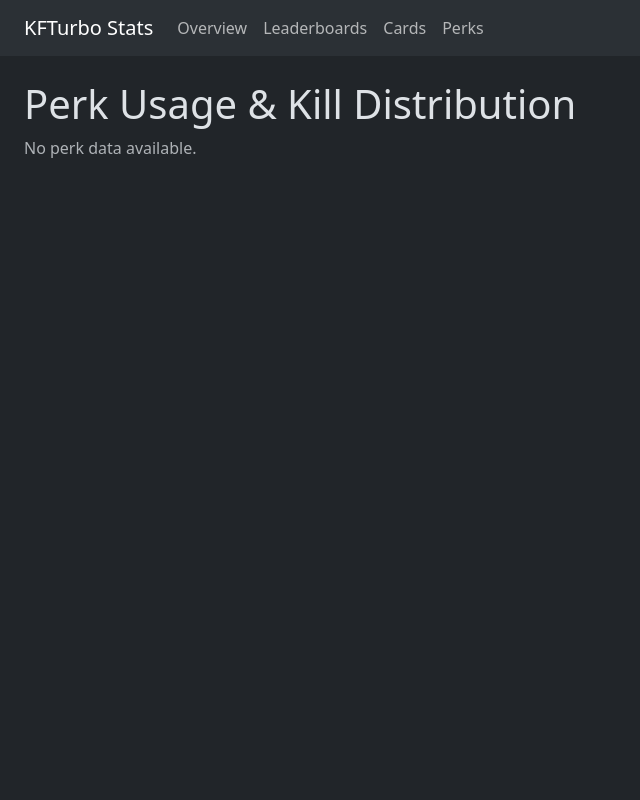
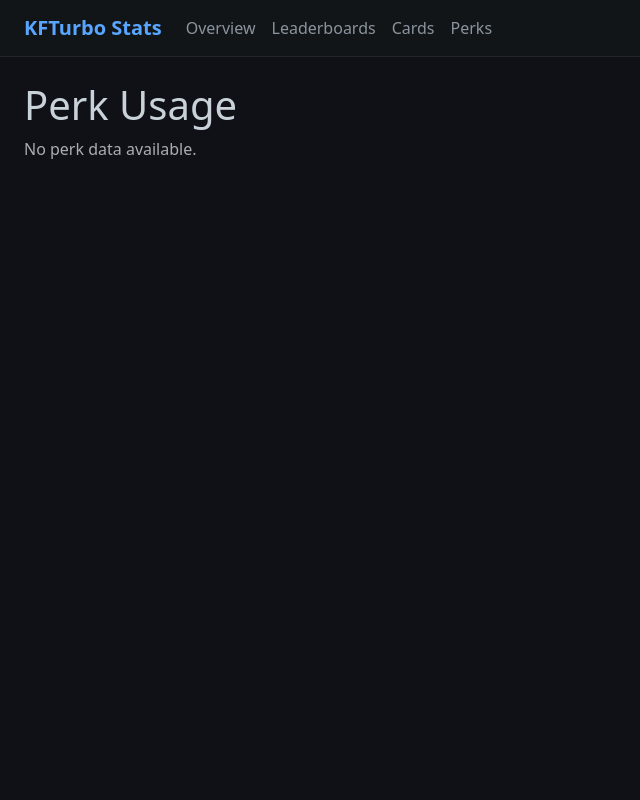
Before and after one commit to KFPilot/KFTurboStatServer, a Flask app: page /perks in a window 1280 px wide. Shown: the whole page, without its empty margins (0-640 px from the left). Run offline with Flask 3, Linux system fonts and the light colour scheme; data that the repository does not hold is empty.

Commit message:
Updated style.

```diff
--- a/StatPage/db.py
+++ b/StatPage/db.py
@@ -11,6 +11,7 @@ PERK_NAMES = {
     "COM": "Commando",
     "FIR": "Firebug",
     "MED": "Field Medic",
+    "BER": "Berserker",
 }
 
 GAMETYPE_NAMES = {
--- a/StatPage/static/style.css
+++ b/StatPage/static/style.css
@@ -1,25 +1,154 @@
+:root {
+    --bs-body-bg: #0f1117;
+    --bs-body-color: #c9d1d9;
+    --card-bg: #161b22;
+    --card-border: #21262d;
+    --nav-bg: #111518;
+    --accent: #58a6ff;
+    --accent-dim: #1f6feb;
+    --table-hover: rgba(88, 166, 255, 0.06);
+}
+
 body {
     min-height: 100vh;
+    background: var(--bs-body-bg);
+    color: var(--bs-body-color);
+}
+
+/* Navbar */
+.navbar {
+    background: var(--nav-bg) !important;
+    border-bottom: 1px solid var(--card-border);
+}
+
+.navbar-brand {
+    font-weight: 700;
+    color: var(--accent) !important;
+}
+
+.nav-link {
+    color: #8b949e !important;
+    transition: color 0.15s;
+}
+
+.nav-link:hover {
+    color: var(--accent) !important;
+}
+
+/* Cards */
+.card {
+    background: var(--card-bg);
+    border: 1px solid var(--card-border);
+    border-radius: 0.5rem;
+}
+
+.card-title {
+    color: #8b949e;
+    font-size: 0.85rem;
+    text-transform: uppercase;
+    letter-spacing: 0.04em;
+}
+
+/* Tables */
+.table {
+    --bs-table-bg: transparent;
+    --bs-table-striped-bg: rgba(255, 255, 255, 0.02);
+    --bs-table-hover-bg: var(--table-hover);
+    color: var(--bs-body-color);
+    border-color: var(--card-border);
+}
+
+.table thead th {
+    border-bottom-color: var(--card-border);
+    color: #8b949e;
+    font-size: 0.8rem;
+    text-transform: uppercase;
+    letter-spacing: 0.03em;
+}
+
+.table td {
+    border-color: var(--card-border);
 }
 
 .table-sortable th {
     cursor: pointer;
     user-select: none;
+    transition: color 0.15s;
 }
 
 .table-sortable th:hover {
-    color: #0d6efd;
+    color: var(--accent);
 }
 
 .table-sortable th.sorted-asc::after {
     content: " \25B2";
+    color: var(--accent);
 }
 
 .table-sortable th.sorted-desc::after {
     content: " \25BC";
+    color: var(--accent);
 }
 
+/* Stat cards */
 .stat-highlight {
     font-size: 1.5rem;
     font-weight: 600;
+    color: #e6edf3;
 }
+
+.display-6 {
+    color: #e6edf3;
+}
+
+/* Badges */
+.badge.bg-success {
+    background: #1a7f37 !important;
+}
+
+.badge.bg-danger {
+    background: #9e2a2a !important;
+}
+
+.badge.bg-secondary {
+    background: #30363d !important;
+}
+
+/* Links */
+a {
+    color: var(--accent);
+    text-decoration: none;
+}
+
+a:hover {
+    color: #79c0ff;
+}
+
+/* Form controls in navbar */
+.form-check-input:checked {
+    background-color: var(--accent-dim);
+    border-color: var(--accent-dim);
+}
+
+.form-check-label {
+    color: #8b949e;
+}
+
+/* Scrollbar */
+::-webkit-scrollbar {
+    width: 8px;
+    height: 8px;
+}
+
+::-webkit-scrollbar-track {
+    background: var(--bs-body-bg);
+}
+
+::-webkit-scrollbar-thumb {
+    background: #30363d;
+    border-radius: 4px;
+}
+
+::-webkit-scrollbar-thumb:hover {
+    background: #484f58;
+}
--- a/StatPage/templates/base.html
+++ b/StatPage/templates/base.html
@@ -6,6 +6,12 @@
     <title>{% block title %}KFTurbo Stats{% endblock %}</title>
     <link href="https://cdn.jsdelivr.net/npm/bootstrap@5.3.3/dist/css/bootstrap.min.css" rel="stylesheet">
     <script src="https://cdn.jsdelivr.net/npm/chart.js@4.4.7/dist/chart.umd.min.js"></script>
+    <script>
+    Chart.defaults.color = '#8b949e';
+    Chart.defaults.borderColor = '#21262d';
+    Chart.defaults.backgroundColor = 'rgba(88, 166, 255, 0.6)';
+    Chart.defaults.devicePixelRatio = Math.max(window.devicePixelRatio, 2);
+    </script>
     <link rel="stylesheet" href="{{ url_for('static', filename='style.css') }}">
 </head>
 <body>
--- a/StatPage/templates/cards.html
+++ b/StatPage/templates/cards.html
@@ -69,7 +69,7 @@ new Chart(document.getElementById('pickChart'), {
         datasets: [{
             label: 'Times Picked',
             data: top20.map(c => c.selected),
-            backgroundColor: '#0d6efd'
+            backgroundColor: '#1f6feb'
         }]
     },
     options: {
@@ -87,7 +87,7 @@ new Chart(document.getElementById('rateChart'), {
         datasets: [{
             label: 'Cards',
             data: withGames.map(c => ({ x: c.pick_rate, y: c.win_rate, label: c.cardid })),
-            backgroundColor: '#198754',
+            backgroundColor: '#1a7f37',
             pointRadius: 5
         }]
     },
--- a/StatPage/templates/perks.html
+++ b/StatPage/templates/perks.html
@@ -1,14 +1,14 @@
 {% extends "base.html" %}
 {% block title %}KFTurbo Stats — Perk Analytics{% endblock %}
 {% block content %}
-<h1>Perk Usage & Kill Distribution</h1>
+<h1>Perk Usage</h1>
 
 {% if perks %}
 <div class="row mb-4">
     <div class="col-md-4">
         <div class="card h-100">
             <div class="card-body">
-                <h5 class="card-title">Perk Usage (Waves Played)</h5>
+                <h5 class="card-title">Waves Played</h5>
                 <canvas id="usageChart" height="300"></canvas>
             </div>
         </div>
@@ -16,7 +16,7 @@
     <div class="col-md-4">
         <div class="card h-100">
             <div class="card-body">
-                <h5 class="card-title">Kill Distribution by Perk</h5>
+                <h5 class="card-title">Kill Distribution</h5>
                 <canvas id="killChart" height="300"></canvas>
             </div>
         </div>
@@ -24,7 +24,7 @@
     <div class="col-md-4">
         <div class="card h-100">
             <div class="card-body">
-                <h5 class="card-title">Damage Output by Perk</h5>
+                <h5 class="card-title">Damage Output</h5>
                 <canvas id="damageChart" height="300"></canvas>
             </div>
         </div>
@@ -35,7 +35,7 @@
     <div class="col-md-6">
         <div class="card">
             <div class="card-body">
-                <h5 class="card-title">Fleshpound Kills by Perk</h5>
+                <h5 class="card-title">Fleshpound Kills</h5>
                 <canvas id="fpKillChart" height="300"></canvas>
             </div>
         </div>
@@ -43,14 +43,14 @@
     <div class="col-md-6">
         <div class="card">
             <div class="card-body">
-                <h5 class="card-title">Scrake Kills by Perk</h5>
+                <h5 class="card-title">Scrake Kills</h5>
                 <canvas id="scKillChart" height="300"></canvas>
             </div>
         </div>
     </div>
 </div>
 
-<h3>Per-Perk Averages (per wave)</h3>
+<h3>Averages</h3>
 <div class="table-responsive">
     <table class="table table-striped">
         <thead>
@@ -90,20 +90,39 @@
 {% if perks %}
 <script>
 const perks = {{ perks | tojson }};
-const colors = [
-    '#dc3545', '#fd7e14', '#ffc107', '#198754',
-    '#0dcaf0', '#0d6efd', '#6f42c1', '#d63384',
-    '#20c997', '#adb5bd'
+
+const allPerks = [
+    { name: 'Sharpshooter',       color: '#b62324' },
+    { name: 'Demolitions',        color: '#c45918' },
+    { name: 'Support Specialist', color: '#9e6a03' },
+    { name: 'Commando',           color: '#1a7f37' },
+    { name: 'Firebug',            color: '#0c7d9d' },
+    { name: 'Field Medic',        color: '#1f6feb' },
+    { name: 'Berserker',          color: '#6639a6' },
 ];
+
+const perkDataMap = {};
+perks.forEach(p => { perkDataMap[p.perk] = p; });
+
+const pieLabels = allPerks.map(p => p.name);
+const pieData = allPerks.map(p => (perkDataMap[p.name] || {}).waves || 0);
+const pieColors = allPerks.map(p => p.color);
+
+function perkColor(name) {
+    const entry = allPerks.find(p => p.name === name);
+    return entry ? entry.color : '#636e7b';
+}
 
 // Perk usage donut
 new Chart(document.getElementById('usageChart'), {
     type: 'doughnut',
     data: {
-        labels: perks.map(p => p.perk),
+        labels: pieLabels,
         datasets: [{
-            data: perks.map(p => p.waves),
-            backgroundColor: colors
+            data: pieData,
+            backgroundColor: pieColors,
+            borderWidth: 4,
+            borderColor: '#161b22'
         }]
     },
     options: {
@@ -119,26 +138,26 @@ new Chart(document.getElementById('killChart'), {
         labels: perks.map(p => p.perk),
         datasets: [
             {
-                label: 'Other Kills',
+                label: 'Other',
                 data: perks.map(p => p.kills_other),
-                backgroundColor: '#6c757d'
+                backgroundColor: '#484f58'
             },
             {
-                label: 'Fleshpound Kills',
-                data: perks.map(p => p.kills_fp),
-                backgroundColor: '#dc3545'
+                label: 'Scrake',
+                data: perks.map(p => p.kills_sc),
+                backgroundColor: '#9e6a03'
             },
             {
-                label: 'Scrake Kills',
-                data: perks.map(p => p.kills_sc),
-                backgroundColor: '#ffc107'
+                label: 'Fleshpound',
+                data: perks.map(p => p.kills_fp),
+                backgroundColor: '#b62324'
             }
         ]
     },
     options: {
         responsive: true,
         scales: { x: { stacked: true }, y: { stacked: true } },
-        plugins: { legend: { position: 'bottom' } }
+        plugins: { legend: { position: 'bottom', reverse: true } }
     }
 });
 
@@ -151,7 +170,7 @@ new Chart(document.getElementById('fpKillChart'), {
         datasets: [{
             label: 'FP Kills',
             data: fpSorted.map(p => p.kills_fp),
-            backgroundColor: '#dc3545'
+            backgroundColor: fpSorted.map(p => perkColor(p.perk))
         }]
     },
     options: {
@@ -169,7 +188,7 @@ new Chart(document.getElementById('scKillChart'), {
         datasets: [{
             label: 'SC Kills',
             data: scSorted.map(p => p.kills_sc),
-            backgroundColor: '#ffc107'
+            backgroundColor: scSorted.map(p => perkColor(p.perk))
         }]
     },
     options: {
@@ -185,26 +204,26 @@ new Chart(document.getElementById('damageChart'), {
         labels: perks.map(p => p.perk),
         datasets: [
             {
-                label: 'Other Damage',
+                label: 'Other',
                 data: perks.map(p => p.damage - p.damage_fp - p.damage_sc),
-                backgroundColor: '#6c757d'
+                backgroundColor: '#484f58'
             },
             {
-                label: 'FP Damage',
-                data: perks.map(p => p.damage_fp),
-                backgroundColor: '#dc3545'
+                label: 'Scrake',
+                data: perks.map(p => p.damage_sc),
+                backgroundColor: '#9e6a03'
             },
             {
-                label: 'SC Damage',
-                data: perks.map(p => p.damage_sc),
-                backgroundColor: '#ffc107'
+                label: 'Fleshpound',
+                data: perks.map(p => p.damage_fp),
+                backgroundColor: '#b62324'
             }
         ]
     },
     options: {
         responsive: true,
         scales: { x: { stacked: true }, y: { stacked: true } },
-        plugins: { legend: { position: 'bottom' } }
+        plugins: { legend: { position: 'bottom', reverse: true } }
     }
 });
 </script>
```
Also changed, not shown: StatPage/templates/index.html (+15 -5 lines), StatPage/templates/player.html (+9 -4 lines).
